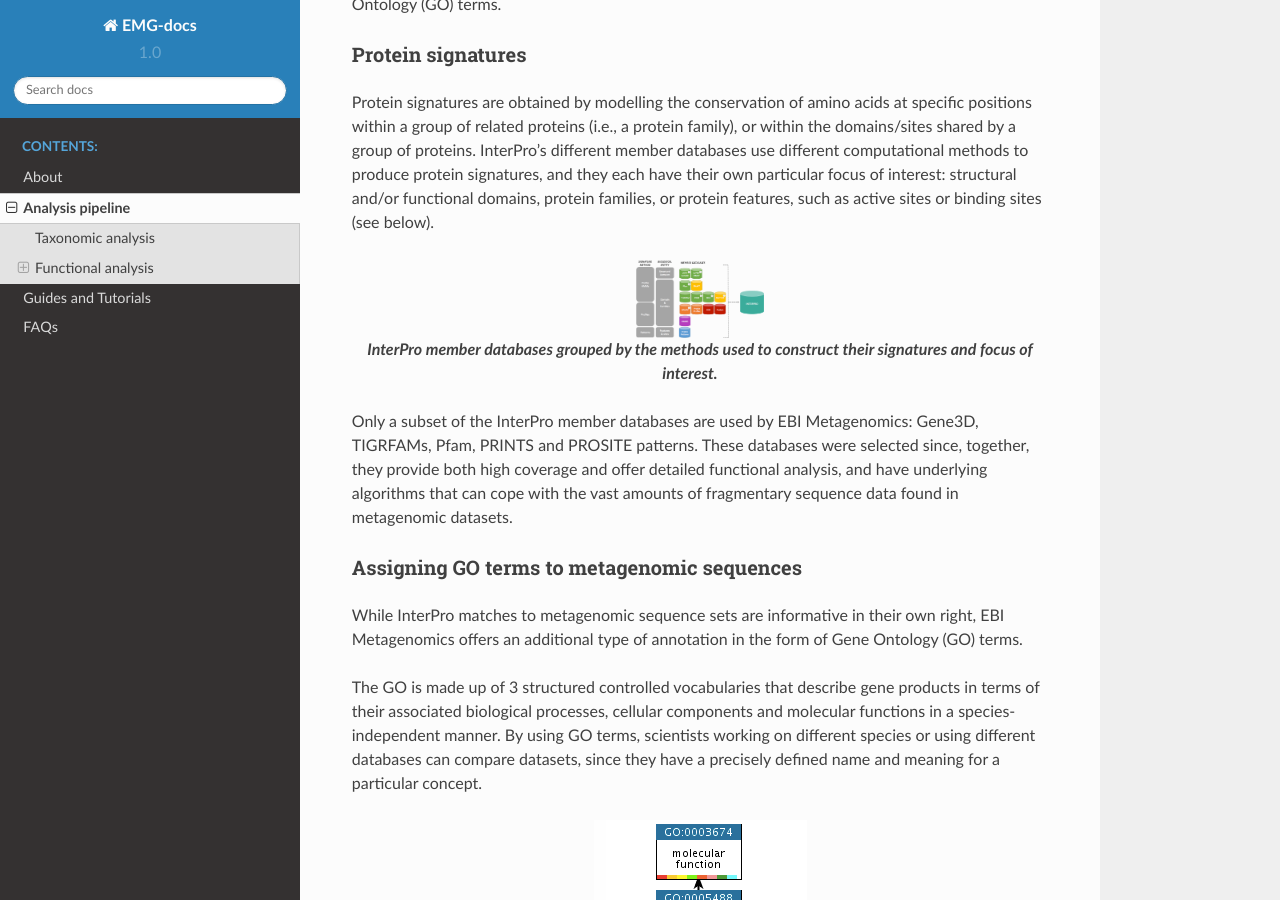
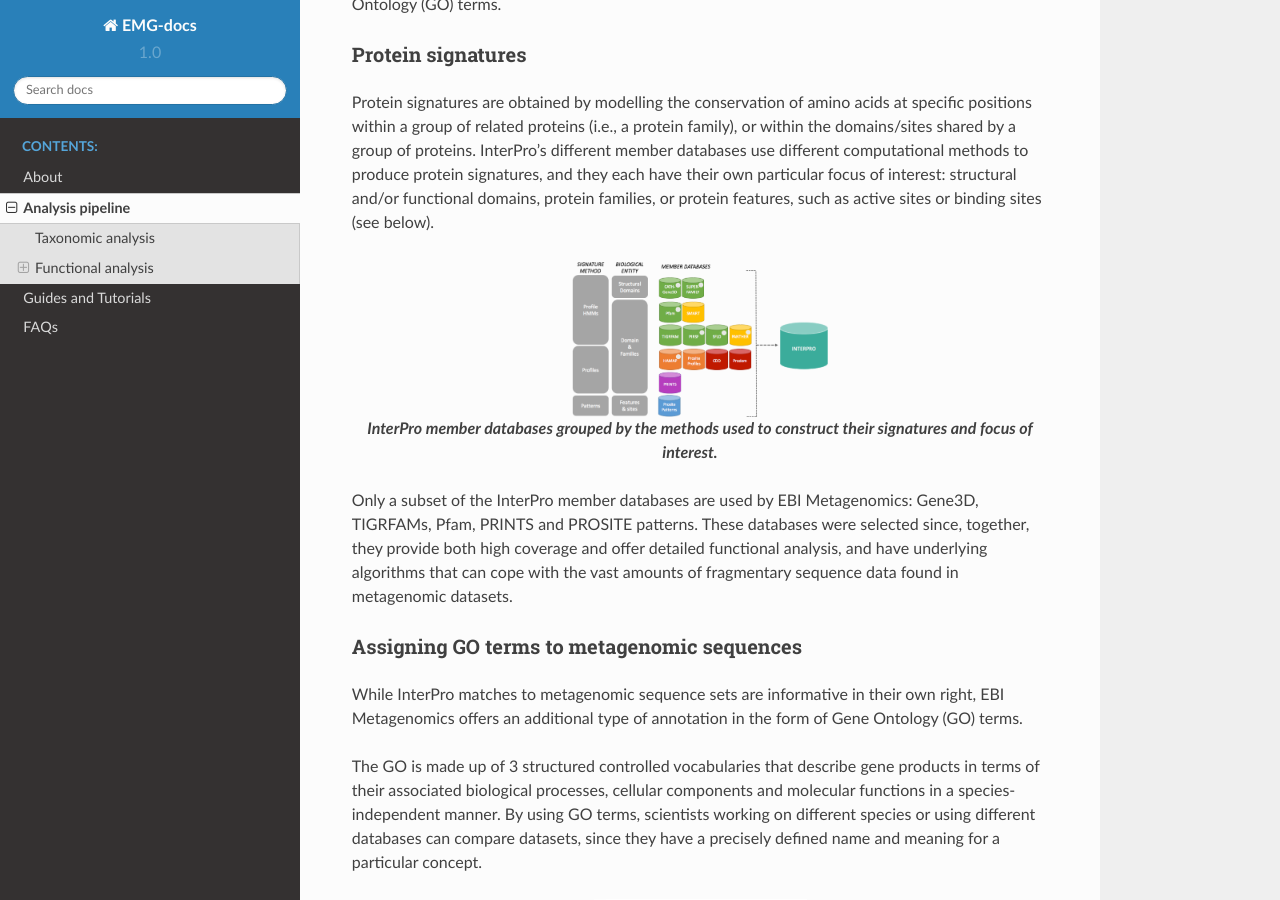
Before and after one commit to EBI-Metagenomics/EMG-docs, a Sphinx documentation site: the page built from docs/analysis.rst, in a window 1280 px wide and 900 px high, scrolled down 663 px. Built offline with Sphinx 7.4.7 and the Read the Docs theme 2.0.0, drawn with Linux system fonts in a browser that asks for light colours.

Commit message:
Update analysis.rst

```diff
--- a/docs/analysis.rst
+++ b/docs/analysis.rst
@@ -20,7 +20,7 @@ Protein signatures
 Protein signatures are obtained by modelling the conservation of amino acids at specific positions within a group of related proteins (i.e., a protein family), or within the domains/sites shared by a group of proteins. InterPro’s different member databases use different computational methods to produce protein signatures, and they each have their own particular focus of interest: structural and/or functional domains, protein families, or protein features, such as active sites or binding sites (see below).
 
 .. figure:: images/interpro.png
-   :scale: 10 %
+   :scale: 20 %
    :align: center
 
    **InterPro member databases grouped by the methods used to construct their signatures and focus of interest.**
```
